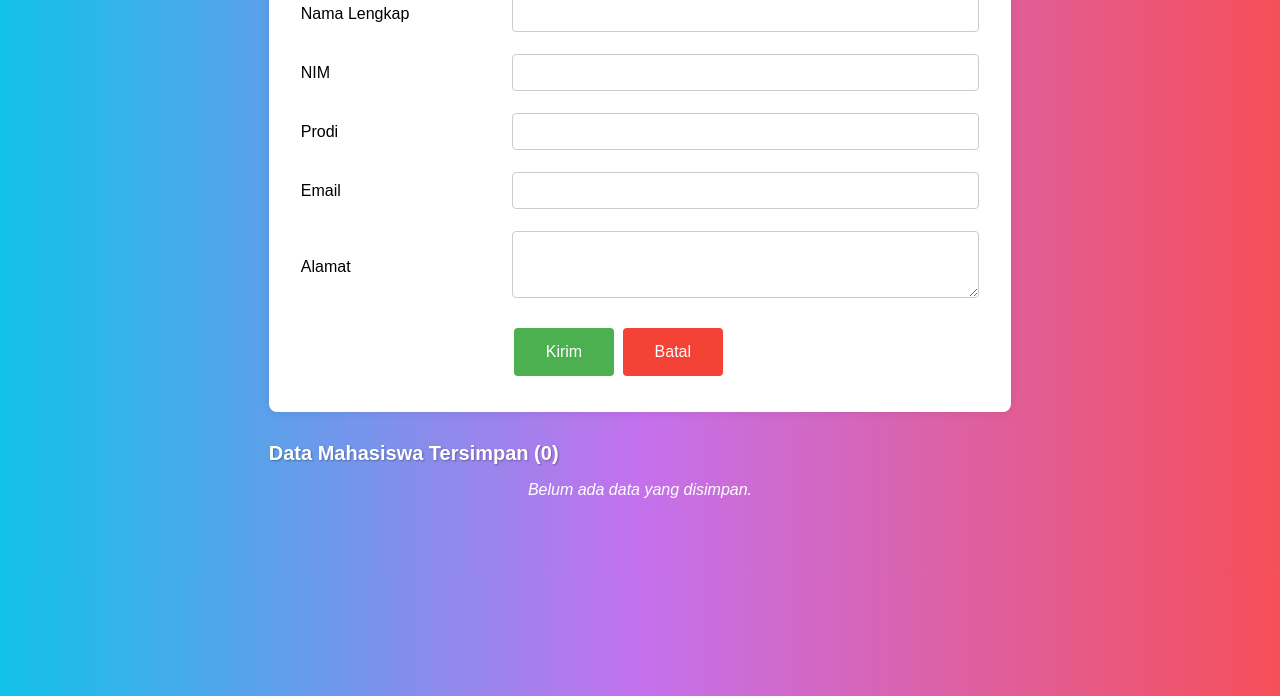
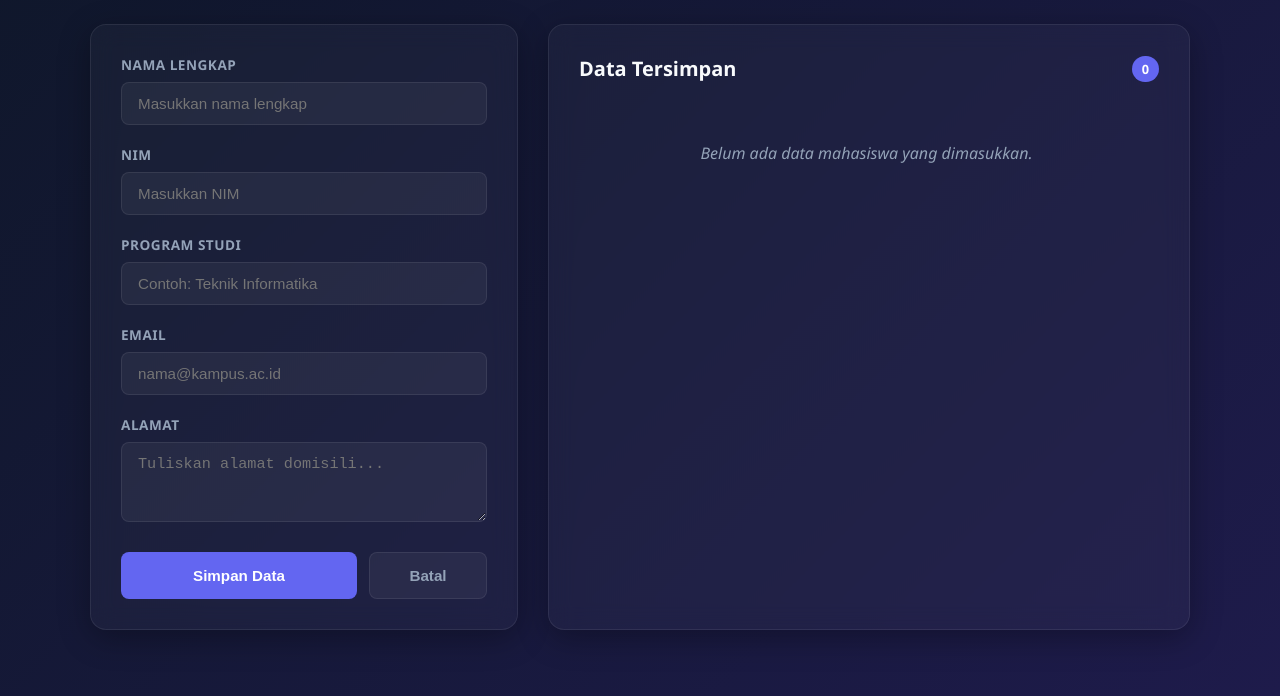
Before and after one commit to 2500018037-mizani/Pertemuan12, a plain HTML site: page index.html in a window 1280 px wide. Shown: the part 104-800 px from the top of the page. Drawn offline with Linux system fonts and the light colour scheme.

Commit message:
Update index.html

```diff
--- a/index.html
+++ b/index.html
@@ -4,126 +4,254 @@
 <head>
     <meta charset="UTF-8">
     <meta name="viewport" content="width=device-width, initial-scale=1.0">
-    <title>Simpan Data Mahasiswa (HTML Saja)</title>
+    <title>Dashboard Data Mahasiswa</title>
     <style>
-        body {
-            font-family: Arial, sans-serif;
-            background: linear-gradient(to right, #12c2e9, #c471ed, #f64f59);
+        /* Modern Reset & CSS Variables */
+        :root {
+            --primary: #6366f1;
+            --primary-hover: #4f46e5;
+            --bg-gradient: linear-gradient(135deg, #0f172a 0%, #1e1b4b 100%);
+            --glass-bg: rgba(255, 255, 255, 0.03);
+            --glass-border: rgba(255, 255, 255, 0.08);
+            --text-main: #f8fafc;
+            --text-muted: #94a3b8;
+            --danger: #ef4444;
+            --danger-hover: #dc2626;
+        }
+
+        * {
+            box-sizing: border-box;
             margin: 0;
             padding: 0;
-            padding-bottom: 60px;
+            transition: all 0.25s ease;
         }
 
-        .judul-wrapper {
-            text-align: center;
-            padding: 20px;
-        }
-
-        .judul-teks {
-            font-size: 24px;
-            font-family: "Courier New", Courier, monospace;
-            font-weight: bold;
-        }
-
-        form {
+        body {
+            font-family: 'Segoe UI', Roboto, Helvetica, Arial, sans-serif;
+            background: var(--bg-gradient);
+            color: var(--text-main);
+            min-height: 100vh;
+            padding: 40px 20px;
             display: flex;
             flex-direction: column;
             align-items: center;
         }
 
-        table {
-            background-color: #ffffff;
-            border-radius: 8px;
-            padding: 20px;
-            box-shadow: 0px 0px 10px 0px rgba(0, 0, 0, 0.1);
-            width: 58%;
+        /* Header Style */
+        .judul-wrapper {
+            text-align: center;
+            margin-bottom: 40px;
         }
 
-        td {
-            padding: 10px;
+        .judul-teks {
+            font-size: 2.2rem;
+            font-weight: 800;
+            letter-spacing: -0.5px;
+            background: linear-gradient(to right, #818cf8, #c084fc);
+            -webkit-background-clip: text;
+            -webkit-text-fill-color: transparent;
+        }
+
+        /* Main Container: Split Layout */
+        .main-container {
+            display: grid;
+            grid-template-columns: 1fr;
+            gap: 30px;
+            width: 100%;
+            max-width: 1100px;
+        }
+
+        @media (min-width: 768px) {
+            .main-container {
+                grid-template-columns: 1.2fr 1.8fr;
+            }
+        }
+
+        /* Modern Glassmorphism Card Style */
+        .glass-panel {
+            background: var(--glass-bg);
+            backdrop-filter: blur(12px);
+            -webkit-backdrop-filter: blur(12px);
+            border: 1px solid var(--glass-border);
+            border-radius: 16px;
+            padding: 30px;
+            box-shadow: 0 8px 32px 0 rgba(0, 0, 0, 0.3);
+        }
+
+        /* Form Controls styling (Tanpa Table!) */
+        .form-group {
+            margin-bottom: 20px;
+        }
+
+        .form-group label {
+            display: block;
+            font-size: 0.85rem;
+            font-weight: 600;
+            margin-bottom: 8px;
+            color: var(--text-muted);
+            text-transform: uppercase;
+            letter-spacing: 0.5px;
         }
 
         input[type="text"],
-        textarea,
-        select {
+        textarea {
             width: 100%;
-            padding: 10px;
-            border-radius: 4px;
-            border: 1px solid #ccc;
-            box-sizing: border-box;
-            font-family: Arial, sans-serif;
+            padding: 12px 16px;
+            background: rgba(255, 255, 255, 0.05);
+            border: 1px solid var(--glass-border);
+            border-radius: 8px;
+            color: var(--text-main);
+            font-size: 0.95rem;
         }
 
-        input[type="submit"],
-        input[type="reset"] {
-            background-color: #4CAF50;
-            border: none;
-            color: white;
-            padding: 15px 32px;
-            text-align: center;
-            text-decoration: none;
-            display: inline-block;
-            font-size: 16px;
-            margin: 4px 2px;
-            cursor: pointer;
-            border-radius: 4px;
+        input[type="text"]:focus,
+        textarea:focus {
+            outline: none;
+            border-color: var(--primary);
+            background: rgba(255, 255, 255, 0.08);
+            box-shadow: 0 0 0 3px rgba(99, 102, 241, 0.2);
         }
 
-        input[type="reset"] {
-            background-color: #f44336;
+        /* Button Grid */
+        .btn-group {
+            display: grid;
+            grid-template-columns: 2fr 1fr;
+            gap: 12px;
+            margin-top: 25px;
         }
 
-        .hasil-wrapper {
-            width: 58%;
-            margin: 30px auto 0 auto;
+        button {
+            padding: 14px 20px;
+            border: none;
+            border-radius: 8px;
+            font-size: 0.95rem;
+            font-weight: 600;
+            cursor: pointer;
         }
 
-        .hasil-judul {
-            color: #fff;
-            font-size: 20px;
-            font-weight: bold;
-            margin-bottom: 15px;
-            text-shadow: 1px 1px 2px rgba(0,0,0,0.3);
+        .btn-submit {
+            background: var(--primary);
+            color: white;
         }
 
+        .btn-submit:hover {
+            background: var(--primary-hover);
+            transform: translateY(-1px);
+        }
+
+        .btn-reset {
+            background: rgba(255, 255, 255, 0.05);
+            border: 1px solid var(--glass-border);
+            color: var(--text-muted);
+        }
+
+        .btn-reset:hover {
+            background: rgba(239, 68, 68, 0.15);
+            border-color: var(--danger);
+            color: var(--danger);
+        }
+
+        /* Right Panel: Output Hasil */
+        .hasil-judul {
+            font-size: 1.25rem;
+            font-weight: 700;
+            margin-bottom: 20px;
+            display: flex;
+            justify-content: space-between;
+            align-items: center;
+        }
+
+        .badge-count {
+            background: var(--primary);
+            color: white;
+            padding: 4px 10px;
+            border-radius: 20px;
+            font-size: 0.8rem;
+        }
+
+        #daftarData {
+            display: grid;
+            gap: 15px;
+            max-height: 550px;
+            overflow-y: auto;
+            padding-right: 5px;
+        }
+
+        /* Custom Scrollbar */
+        #daftarData::-webkit-scrollbar {
+            width: 6px;
+        }
+        #daftarData::-webkit-scrollbar-thumb {
+            background: var(--glass-border);
+            border-radius: 10px;
+        }
+
+        /* Animasi Kartu Mahasiswa Baru */
         .kartu-mahasiswa {
-            background: rgba(255, 255, 255, 0.95);
-            border-radius: 8px;
-            padding: 15px 20px;
-            margin-bottom: 15px;
-            box-shadow: 0px 0px 8px rgba(0, 0, 0, 0.15);
-            text-align: left;
+            background: rgba(255, 255, 255, 0.02);
+            border: 1px solid var(--glass-border);
+            border-radius: 12px;
+            padding: 20px;
+            animation: slideIn 0.3s ease forwards;
+            position: relative;
+            overflow: hidden;
+        }
+
+        .kartu-mahasiswa::before {
+            content: '';
+            position: absolute;
+            left: 0;
+            top: 0;
+            height: 100%;
+            width: 4px;
+            background: var(--primary);
+        }
+
+        .kartu-mahasiswa:hover {
+            background: rgba(255, 255, 255, 0.04);
+            transform: translateX(4px);
         }
 
         .kartu-mahasiswa .nama {
-            font-size: 18px;
-            font-weight: bold;
-            color: #333;
+            font-size: 1.1rem;
+            font-weight: 700;
+            color: var(--text-main);
+            margin-bottom: 4px;
         }
 
-        .kartu-mahasiswa .baris-info {
-            margin-top: 8px;
-            font-size: 14px;
-            color: #555;
+        .kartu-mahasiswa .sub-info {
+            font-size: 0.85rem;
+            color: var(--text-muted);
+            margin-bottom: 10px;
+        }
+
+        .kartu-mahasiswa .detail-grid {
+            display: grid;
+            grid-template-columns: repeat(auto-fit, minmax(150px, 1fr));
+            gap: 10px;
+            font-size: 0.85rem;
+            background: rgba(0, 0, 0, 0.15);
+            padding: 10px 14px;
+            border-radius: 6px;
         }
 
         .kartu-mahasiswa .label {
-            font-weight: bold;
-            color: #333;
-        }
-
-        .kartu-mahasiswa .deskripsi {
-            margin-top: 10px;
-            padding-top: 10px;
-            border-top: 1px solid #eee;
-            font-size: 14px;
-            color: #444;
+            color: var(--text-muted);
+            display: block;
+            font-size: 0.75rem;
+            margin-bottom: 2px;
         }
 
         .kosong {
-            color: #fff;
+            color: var(--text-muted);
             text-align: center;
             font-style: italic;
+            padding: 40px 0;
+        }
+
+        @keyframes slideIn {
+            from { opacity: 0; transform: translateY(10px); }
+            to { opacity: 1; transform: translateY(0); }
         }
     </style>
 </head>
@@ -131,50 +259,53 @@
 <body>
 
     <div class="judul-wrapper">
-        <span class="judul-teks">FORM DATA MAHASISWA</span>
+        <h1 class="judul-teks">DASHBOARD MAHASISWA</h1>
     </div>
 
-    <form id="formMahasiswa">
-        <table border="0">
-            <tr>
-                <td width="30%">Nama Lengkap</td>
-                <td><input type="text" id="nama" required></td>
-            </tr>
+    <div class="main-container">
+        <div class="glass-panel">
+            <form id="formMahasiswa">
+                <div class="form-group">
+                    <label for="nama">Nama Lengkap</label>
+                    <input type="text" id="nama" placeholder="Masukkan nama lengkap" required>
+                </div>
 
-            <tr>
-                <td>NIM</td>
-                <td><input type="text" id="nim" required></td>
-            </tr>
+                <div class="form-group">
+                    <label for="nim">NIM</label>
+                    <input type="text" id="nim" placeholder="Masukkan NIM" required>
+                </div>
 
-            <tr>
-                <td>Prodi</td>
-                <td><input type="text" id="prodi"></td>
-            </tr>
+                <div class="form-group">
+                    <label for="prodi">Program Studi</label>
+                    <input type="text" id="prodi" placeholder="Contoh: Teknik Informatika">
+                </div>
 
-            <tr>
-                <td>Email</td>
-                <td><input type="text" id="email" required></td>
-            </tr>
+                <div class="form-group">
+                    <label for="email">Email</label>
+                    <input type="text" id="email" placeholder="nama@kampus.ac.id" required>
+                </div>
 
-            <tr>
-                <td>Alamat</td>
-                <td><textarea id="alamat" rows="3"></textarea></td>
-            </tr>
+                <div class="form-group">
+                    <label for="alamat">Alamat</label>
+                    <textarea id="alamat" rows="3" placeholder="Tuliskan alamat domisili..."></textarea>
+                </div>
 
-            <tr>
-                <td>&nbsp;</td>
-                <td>
-                    <input type="submit" value="Kirim">
-                    <input type="reset" value="Batal">
-                </td>
-            </tr>
-        </table>
-    </form>
+                <div class="btn-group">
+                    <button type="submit" class="btn-submit">Simpan Data</button>
+                    <button type="reset" class="btn-reset">Batal</button>
+                </div>
+            </form>
+        </div>
 
-    <div class="hasil-wrapper">
-        <div class="hasil-judul">Data Mahasiswa Tersimpan (<span id="jumlahData">0</span>)</div>
-        <div id="daftarData">
-            <p class="kosong" id="pesanKosong">Belum ada data yang disimpan.</p>
+        <div class="glass-panel">
+            <div class="hasil-judul">
+                <span>Data Tersimpan</span>
+                <span class="badge-count" id="jumlahData">0</span>
+            </div>
+
+            <div id="daftarData">
+                <p class="kosong" id="pesanKosong">Belum ada data mahasiswa yang dimasukkan.</p>
+            </div>
         </div>
     </div>
 
@@ -182,7 +313,6 @@
         const form = document.getElementById("formMahasiswa");
         const daftarData = document.getElementById("daftarData");
         const jumlahData = document.getElementById("jumlahData");
-        const pesanKosong = document.getElementById("pesanKosong");
 
         let dataMahasiswa = [];
 
@@ -201,7 +331,6 @@
             }
 
             const waktu = new Date().toLocaleString("id-ID");
-
             dataMahasiswa.unshift({ waktu, nama, nim, prodi, email, alamat });
 
             tampilkanData();
@@ -212,7 +341,7 @@
             jumlahData.textContent = dataMahasiswa.length;
 
             if (dataMahasiswa.length === 0) {
-                daftarData.innerHTML = '<p class="kosong">Belum ada data yang disimpan.</p>';
+                daftarData.innerHTML = '<p class="kosong">Belum ada data mahasiswa yang dimasukkan.</p>';
                 return;
             }
 
@@ -220,14 +349,18 @@
                 return `
                     <div class="kartu-mahasiswa">
                         <div class="nama">${escapeHtml(d.nama)}</div>
-                        <div class="baris-info">
-                            <span class="label">NIM:</span> ${escapeHtml(d.nim)} &nbsp;|&nbsp;
-                            <span class="label">Prodi:</span> ${escapeHtml(d.prodi)}
+                        <div class="sub-info">NIM: ${escapeHtml(d.nim)} &bull; ${escapeHtml(d.prodi || 'Prodi tidak diisi')}</div>
+                        <div class="detail-grid">
+                            <div>
+                                <span class="label">Email</span>
+                                <span>${escapeHtml(d.email)}</span>
+                            </div>
+                            ${d.alamat ? `
+                            <div>
+                                <span class="label">Alamat</span>
+                                <span>${escapeHtml(d.alamat)}</span>
+                            </div>` : ""}
                         </div>
-                        <div class="baris-info">
-                            <span class="label">Email:</span> ${escapeHtml(d.email)}
-                        </div>
-                        ${d.alamat ? `<div class="deskripsi"><span class="label">Alamat:</span> ${escapeHtml(d.alamat)}</div>` : ""}
                     </div>
                 `;
             }).join("");
@@ -241,5 +374,4 @@
     </script>
 
 </body>
-
 </html>
```
